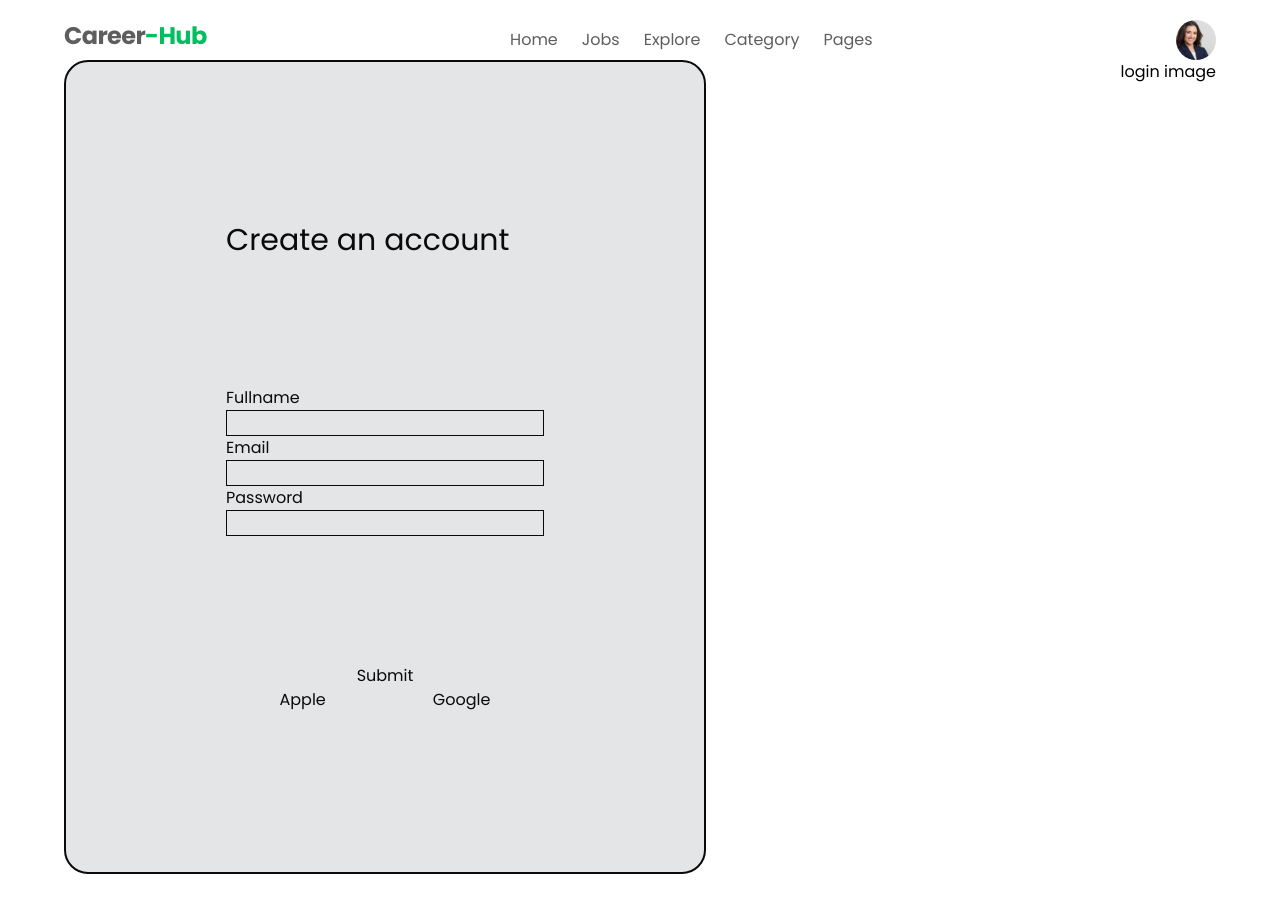
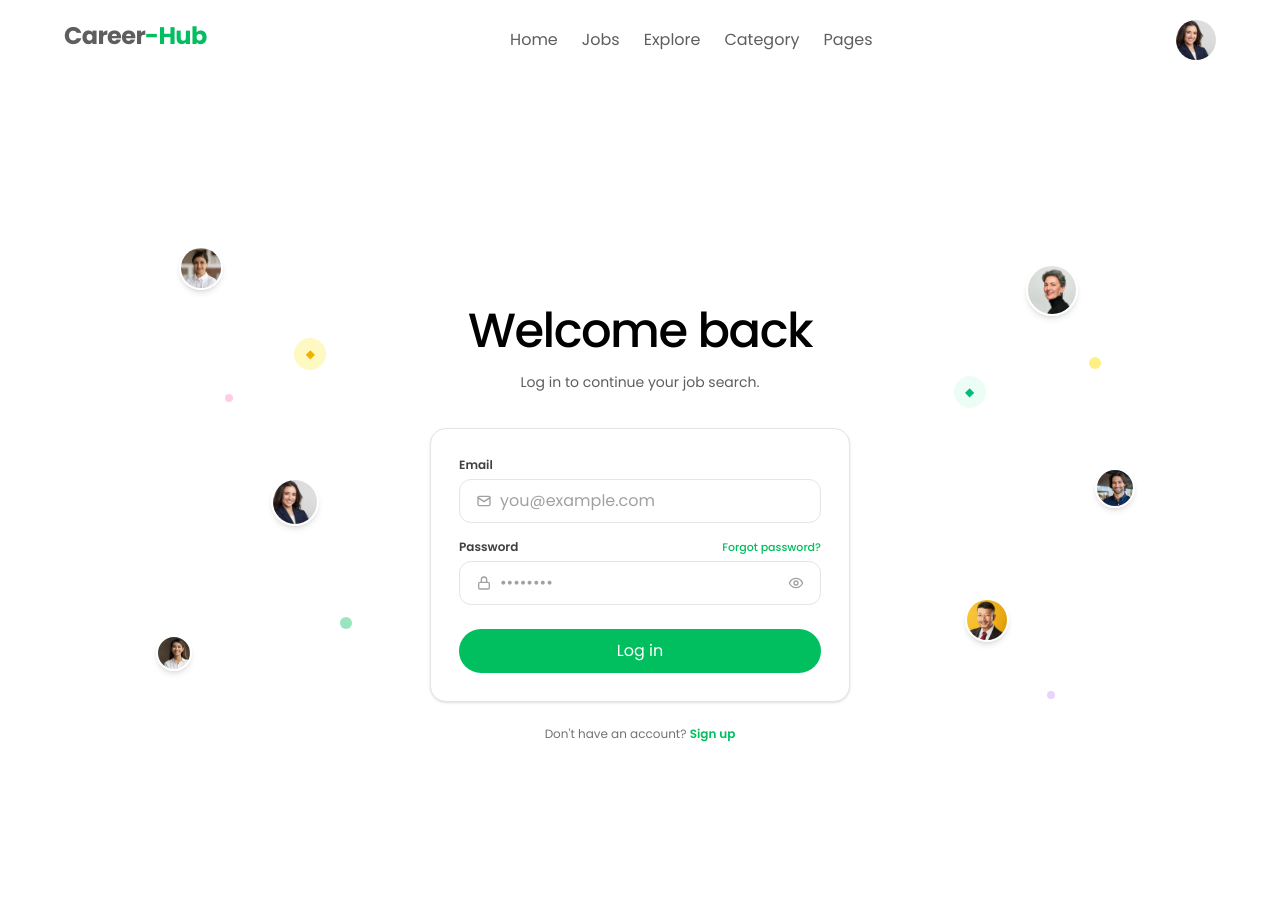
Before and after one commit to HoriaManea/Career-Hub, a React (Vite) app: page /login in a window 1280 px wide. Shown: the top 912 px of the page. Before the commit the page ends 874 px from the top, so only its background shows below. Built offline with nearby package versions, Linux system fonts and the light colour scheme; no server answers.

Commit message:
feat(): create login page

```diff
--- a/package.json
+++ b/package.json
@@ -10,15 +10,18 @@
     "preview": "vite preview"
   },
   "dependencies": {
+    "@hookform/resolvers": "^5.9.1",
     "@supabase/supabase-js": "^2.109.0",
     "@tailwindcss/vite": "^4.3.3",
     "@tanstack/react-query": "^5.101.4",
     "i18next": "^26.3.6",
     "react": "^19.2.8",
     "react-dom": "^19.2.8",
+    "react-hook-form": "^7.89.0",
     "react-i18next": "^17.0.11",
     "react-router": "^7.18.2",
-    "tailwindcss": "^4.3.3"
+    "tailwindcss": "^4.3.3",
+    "zod": "^4.6.5"
   },
   "devDependencies": {
     "@eslint/js": "^10.0.1",
--- a/src/pages/Login.tsx
+++ b/src/pages/Login.tsx
@@ -1,31 +1,173 @@
+import * as z from "zod";
+import { useForm } from "react-hook-form"
+import { zodResolver } from "@hookform/resolvers/zod"
+
+import { Link } from "react-router";
+
+import profileImage1 from "../assets/profile1.jpg";
+import profileImage2 from "../assets/profile2.jpg";
+import profileImage3 from "../assets/profile3.jpg";
+import profileImage6 from "../assets/profile6.jpg";
+import profileImage8 from "../assets/profile8.jpg";
+import profileImage9 from "../assets/profile9.jpg";
+
+const formSchema = z.object({
+  username: z.email({ message: "Invalid email address" }),
+  password: z
+    .string()
+    .min(1, { message: "Password is required" })
+    .min(8, { message: "Password must be at least 8 characters" }),
+})
+
+type FormData = z.infer<typeof formSchema>
+
 export default function Login() {
+  const {
+    register,
+    handleSubmit,
+    formState: { errors },
+  } = useForm<FormData>({
+    resolver: zodResolver(formSchema),
+    defaultValues: {
+      username: "",
+      password: "",
+    },
+  });
+
+  const onSubmit = (data: FormData) => {console.log(data)};
+
   return (
-    <div className="flex flex-row justify-between ">
-      <div className="flex flex-col border-2 text-[#0a0a0a] rounded-3xl gap-32 p-40 bg-[#E3E5E6] ">
-        <h3 className="text-3xl">Create an account</h3>
-        <form action="">
-          <div className="flex flex-col">
-            <label htmlFor="name-input">Fullname</label>
-            <input id="name-input" className="border" />
-          </div>
-          <div className="flex flex-col">
-            <label htmlFor="email-input">Email</label>
-            <input id="email-input" className="border" />
-          </div>
-          <div className="flex flex-col">
-            <label htmlFor="password">Password</label>
-            <input id="password" className="border" />
-          </div>
-        </form>
-        <div className="flex flex-col">
-          <button>Submit</button>
-          <div className="flex flex-row justify-around">
-            <button>Apple</button>
-            <button>Google</button>
-          </div>
+    <div className="relative flex min-h-[58rem] w-full flex-col items-center justify-center overflow-hidden px-4 py-16">
+      <div className="absolute left-[10%] top-[20%] hidden h-11 w-11 overflow-hidden rounded-full border-2 border-white shadow-md md:block">
+        <img src={profileImage3} alt="" className="h-full w-full object-cover object-center" />
+      </div>
+
+      <div className="absolute left-[18%] top-[45%] hidden h-12 w-12 overflow-hidden rounded-full border-2 border-white shadow-md md:block">
+        <img src={profileImage1} alt="" className="h-full w-full object-cover object-center" />
+      </div>
+
+      <div className="absolute left-[8%] top-[62%] hidden h-9 w-9 overflow-hidden rounded-full border-2 border-white shadow-md md:block">
+        <img src={profileImage2} alt="" className="h-full w-full object-cover object-center" />
+      </div>
+
+      <div className="absolute left-[20%] top-[30%] hidden h-8 w-8 items-center justify-center rounded-full bg-yellow-100 md:flex">
+        <span className="text-xs text-yellow-500">◆</span>
+      </div>
+
+      <div className="absolute left-[14%] top-[36%] h-2 w-2 rounded-full bg-pink-200" />
+      <div className="absolute left-[24%] top-[60%] h-3 w-3 rounded-full bg-[var(--light-green)] opacity-40" />
+
+      <div className="absolute right-[12%] top-[22%] hidden h-13 w-13 overflow-hidden rounded-full border-2 border-white shadow-md md:block">
+        <img src={profileImage6} alt="" className="h-full w-full object-cover object-center" />
+      </div>
+
+      <div className="absolute right-[7%] top-[44%] hidden h-10 w-10 overflow-hidden rounded-full border-2 border-white shadow-md md:block">
+        <img src={profileImage8} alt="" className="h-full w-full object-cover object-center" />
+      </div>
+
+      <div className="absolute right-[18%] top-[58%] hidden h-11 w-11 overflow-hidden rounded-full border-2 border-white shadow-md md:block">
+        <img src={profileImage9} alt="" className="h-full w-full object-cover object-center" />
+      </div>
+
+      <div className="absolute right-[20%] top-[34%] hidden h-8 w-8 items-center justify-center rounded-full bg-emerald-50 md:flex">
+        <span className="text-xs text-emerald-500">◆</span>
+      </div>
+
+      <div className="absolute right-[10%] top-[32%] h-3 w-3 rounded-full bg-yellow-200" />
+      <div className="absolute right-[14%] top-[68%] h-2 w-2 rounded-full bg-purple-200" />
+
+      <section className="relative z-10 flex w-full max-w-[420px] flex-col items-center">
+        <h1 className="text-center text-5xl font-medium leading-[1.05] tracking-[-1.5px] text-black">
+          Welcome back
+        </h1>
+
+        <p className="mt-4 text-center text-sm text-[var(--text-light)]">
+          Log in to continue your job search.
+        </p>
+
+        <div className="mt-9 w-full rounded-2xl border border-neutral-200 bg-white p-7 shadow-sm">
+          <form onSubmit={handleSubmit(onSubmit)} noValidate className="flex flex-col gap-4">
+            <div className="flex flex-col gap-1.5">
+              <label htmlFor="email" className="text-xs font-semibold text-neutral-700">
+                Email
+              </label>
+              <div className="flex h-11 items-center gap-2 rounded-xl border border-neutral-200 px-4 transition-colors focus-within:border-[var(--light-green)]">
+                <svg className="h-4 w-4 shrink-0 text-neutral-400" viewBox="0 0 24 24" fill="none" stroke="currentColor" strokeWidth="2" strokeLinecap="round" strokeLinejoin="round">
+                  <rect x="3" y="5" width="18" height="14" rx="2" />
+                  <path d="m3 7 9 6 9-6" />
+                </svg>
+                <input
+                  id="email"
+                  type="email"
+                  placeholder="you@example.com"
+                  className="w-full bg-transparent text-sm text-neutral-700 outline-none placeholder:text-neutral-400"
+                  {...register("username")}
+                />
+              </div>
+              {errors.username && (
+                <p className="text-xs text-red-500">{errors.username.message}</p>
+              )}
+            </div>
+
+            <div className="flex flex-col gap-1.5">
+              <div className="flex items-center justify-between">
+                <label htmlFor="password" className="text-xs font-semibold text-neutral-700">
+                  Password
+                </label>
+                <Link
+                  to="/forgot-password"
+                  className="text-[11px] font-medium !text-[var(--light-green)] hover:underline"
+                >
+                  Forgot password?
+                </Link>
+              </div>
+              <div className="flex h-11 items-center gap-2 rounded-xl border border-neutral-200 px-4 transition-colors focus-within:border-[var(--light-green)]">
+                <svg className="h-4 w-4 shrink-0 text-neutral-400" viewBox="0 0 24 24" fill="none" stroke="currentColor" strokeWidth="2" strokeLinecap="round" strokeLinejoin="round">
+                  <rect x="4" y="11" width="16" height="10" rx="2" />
+                  <path d="M8 11V7a4 4 0 0 1 8 0v4" />
+                </svg>
+                <input
+                  id="password"
+                  type="password"
+                  placeholder="••••••••"
+                  className="w-full bg-transparent text-sm text-neutral-700 outline-none placeholder:text-neutral-400"
+                  {...register("password")}
+                />
+                <button
+                  type="button"
+                  aria-label="Show password"
+                  className="cursor-pointer text-neutral-400 transition-colors hover:text-neutral-600"
+                >
+                  <svg className="h-4 w-4" viewBox="0 0 24 24" fill="none" stroke="currentColor" strokeWidth="2" strokeLinecap="round" strokeLinejoin="round">
+                    <path d="M2 12s3.5-7 10-7 10 7 10 7-3.5 7-10 7S2 12 2 12z" />
+                    <circle cx="12" cy="12" r="3" />
+                  </svg>
+                </button>
+              </div>
+              {errors.password && (
+                <p className="text-xs text-red-500">{errors.password.message}</p>
+              )}
+            </div>
+
+            <button
+              type="submit"
+              className="mt-2 flex h-11 w-full cursor-pointer items-center justify-center rounded-full bg-[var(--light-green)] text-xs font-medium text-white transition-all duration-200 hover:-translate-y-[1px] hover:shadow-[0_6px_20px_rgba(0,255,140,0.35)] active:translate-y-0 active:opacity-70"
+            >
+              Log in
+            </button>
+          </form>
         </div>
-      </div>
-      <div>login image</div>
+
+        <p className="mt-6 text-center text-xs text-neutral-500">
+          Don&apos;t have an account?{" "}
+          <Link
+            to="/register"
+            className="font-semibold !text-[var(--light-green)] hover:underline"
+          >
+            Sign up
+          </Link>
+        </p>
+      </section>
     </div>
   );
 }
```
Also changed, not shown: src/components/ui/JobsModal.tsx (+36 -14 lines), 1 other file (tests, documents, lock files or other folders).
